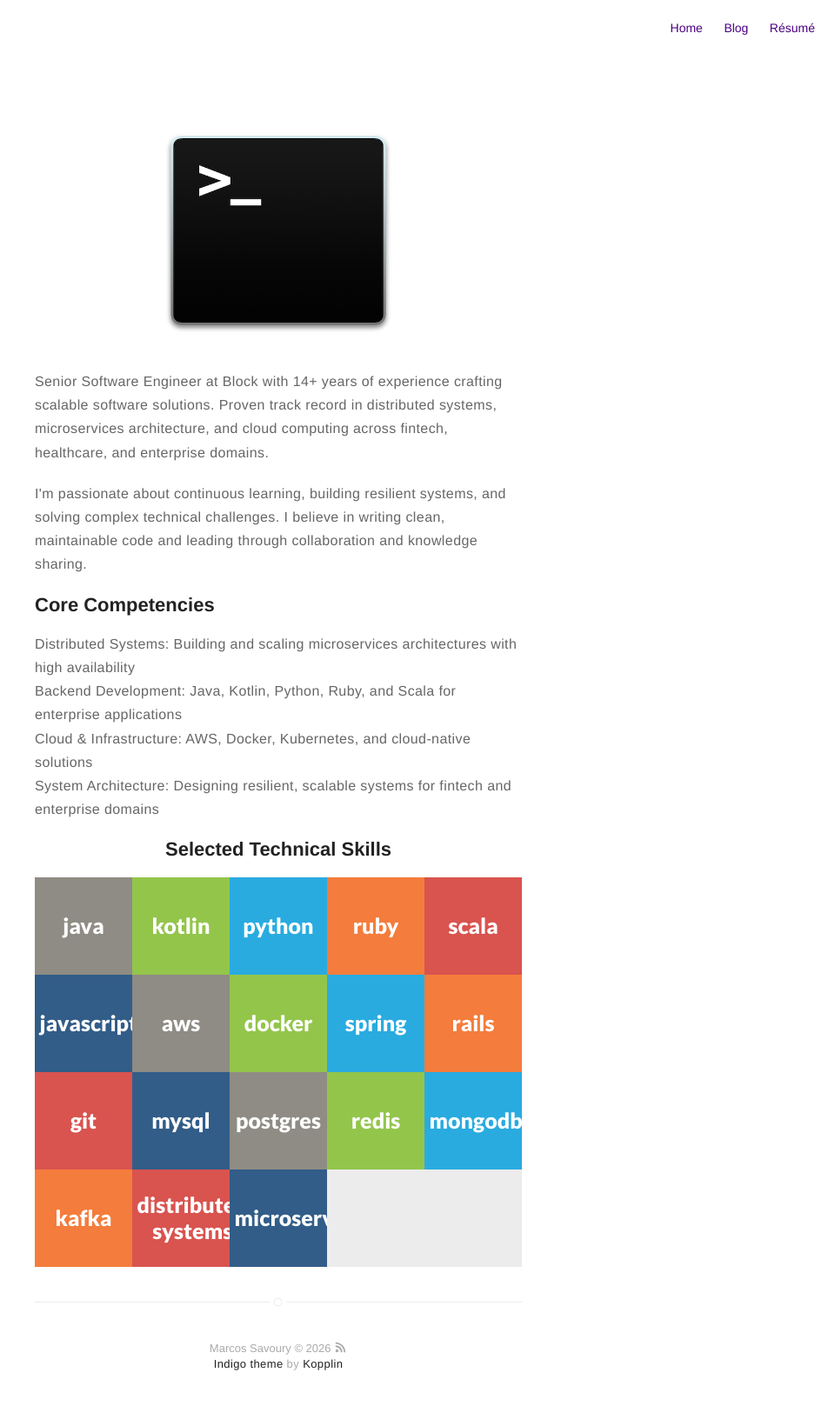
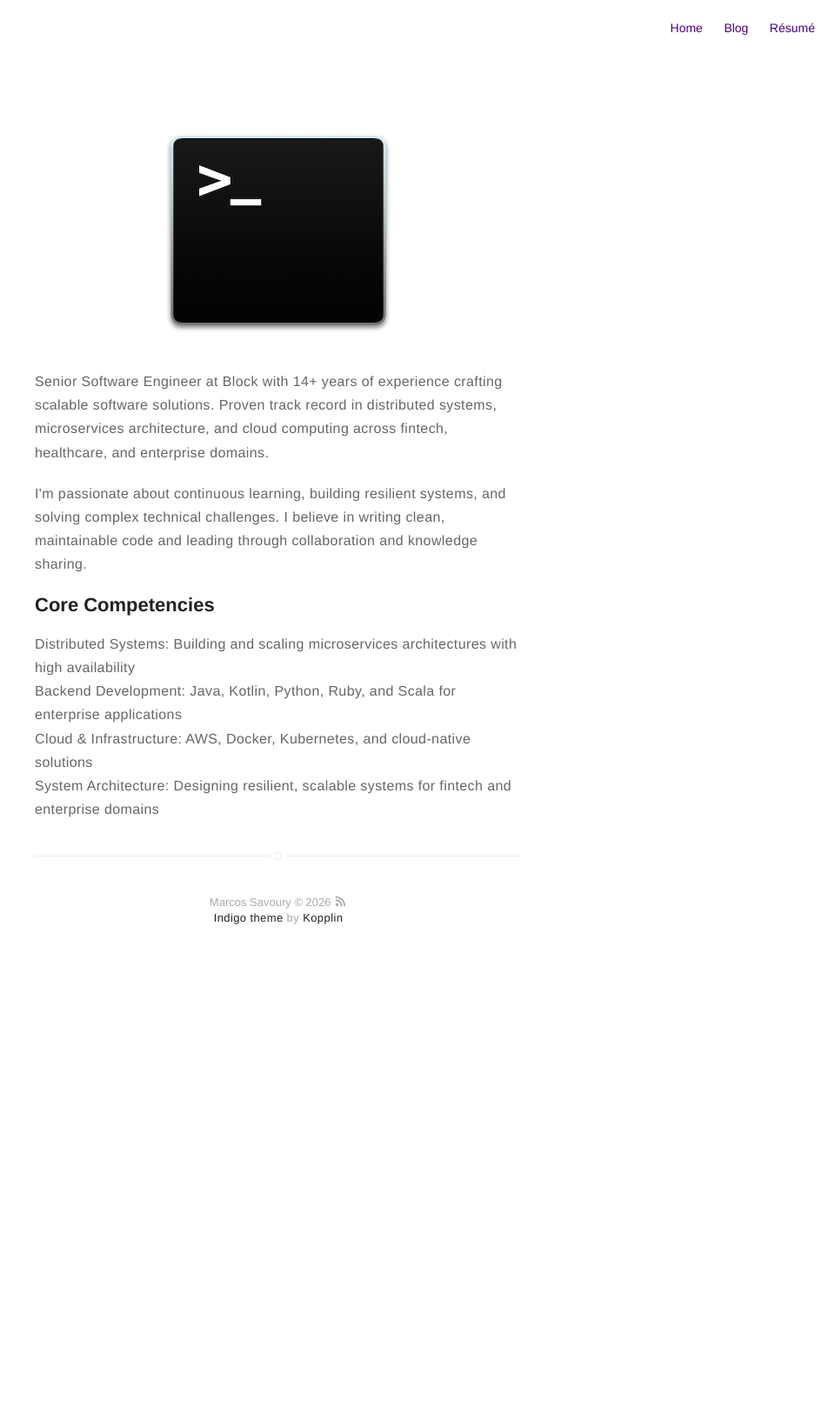
Before and after one commit to msavoury/msavoury.github.io, a Jekyll site: the page built from about.md, in a window 1280 px wide. Shown: the whole page at 87% size, without its empty margins (320-1280 px from the left). Built offline with Jekyll 4.4.1, drawn with Linux system fonts in a browser that asks for light colours; after the commit the page ends 1127 px from its top, so only the background shows below that.

Commit message:
Remove selected technical skills section from about page
🤖 Generated with [Claude Code](https://claude.com/claude-code)

Co-Authored-By: Claude <noreply@anthropic.com>

```diff
--- a/about.md
+++ b/about.md
@@ -116,23 +116,6 @@ Senior Software Engineer at Block with 14+ years of experience crafting scalable
 }
 </style>
 
-<h2 style="text-align:center">Selected Technical Skills</h2>
-<div class="boxes">
-{% for a in site.skills %}
-{% assign skillsize = site.skillcolors | size %}
-{% assign c_index =  forloop.index | modulo: skillsize  %}
-<div class="square" style="background-color:{{ site.skillcolors[c_index] }}" >
-    <div class="content">
-        <div class="table">
-            <div class="table-cell numbers" >
-                    {{ a }}
-            </div>
-        </div>
-    </div>
-</div>
-{% endfor %}
-<div style="clear:both"> </div>
-</div>
 
 <!--
 <h2>Projects</h2>
```
